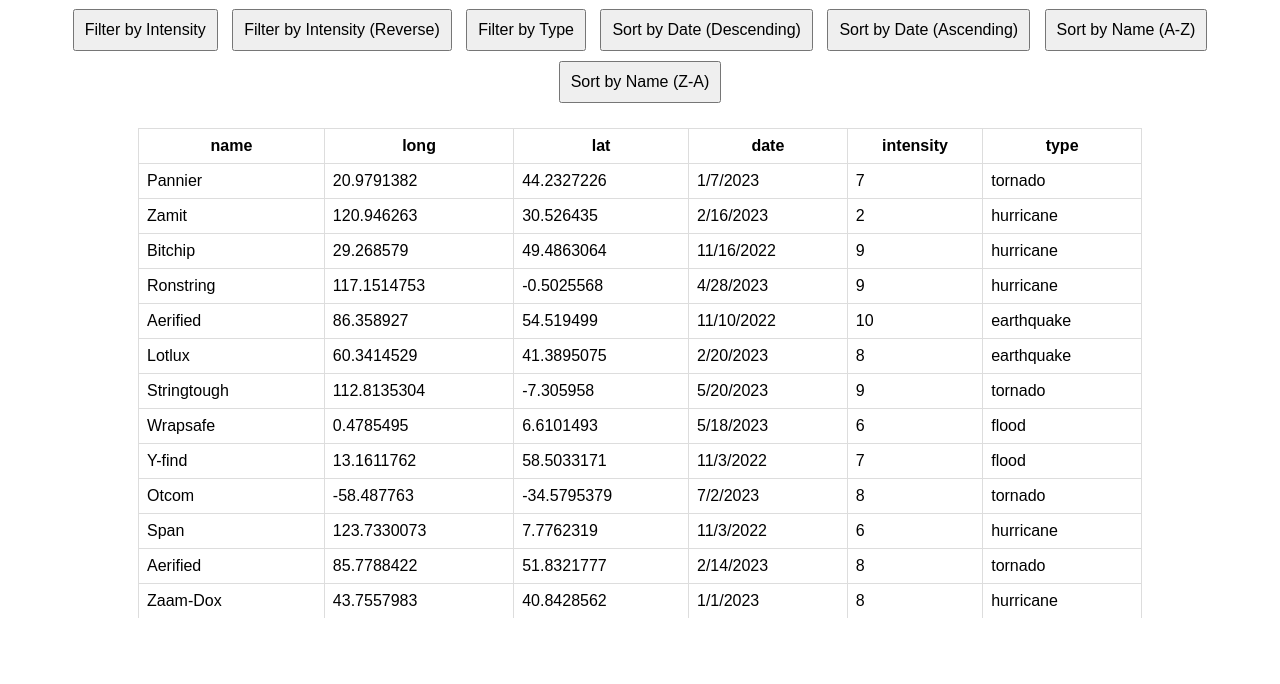
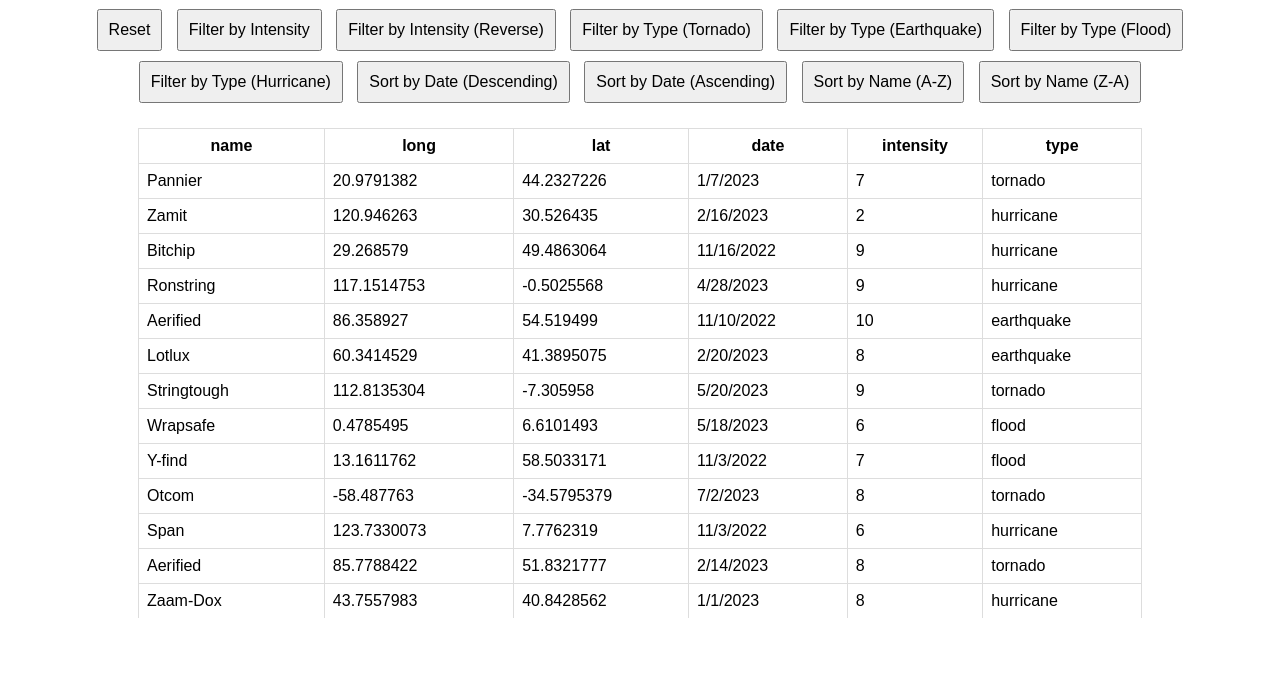
Before and after one commit to HamzaKababji/WEC-Programming, a plain HTML site: page index.html in a window 1280 px wide. Shown: the part 116-800 px from the top of the page. Drawn offline with Linux system fonts and the light colour scheme.

Commit message:
Added Reset Button

```diff
--- a/data.js
+++ b/data.js
@@ -55,11 +55,9 @@ let date = [];
 let intensity = [];
 let type = [];
 
-
 function activateIntensityFilter() {
   let filteredData = intensityFilter();
   genTable(filteredData);
-  // genTable(intensityFilter());
 }
 
 function intensityFilter() {
@@ -106,8 +104,18 @@ function intensityFilterReverse() {
   return naturalDisasterArray;
 }
 
-function activateTypeFilter() {
+function activateTypeFilterTornado() {
   genTable(typeFilter("tornado"));
+}
+
+function activateTypeFilterHurricane() {
+  genTable(typeFilter("hurricane"));
+}
+function activateTypeFilterEarthquake() {
+  genTable(typeFilter("earthquake"));
+}
+function activateTypeFilterflood() {
+  genTable(typeFilter("flood"));
 }
 
 function typeFilter(filterByType) {
@@ -185,7 +193,6 @@ function genTable(filterCallbackFunction) {
 
   let container = document.body.querySelector(".Filtered");
 
-  // Remove the existing table (if any)
   let existingTable = container.querySelector("table");
   if (existingTable) {
     container.removeChild(existingTable);
--- a/index.html
+++ b/index.html
@@ -16,9 +16,13 @@
     </div>
 
     <div class="buttons">
+      <button onClick="window.location.reload();">Reset</button>
       <button onclick="activateIntensityFilter()">Filter by Intensity</button>
       <button onclick="activateIntensityFilterReverse()">Filter by Intensity (Reverse)</button>
-      <button onclick="activateTypeFilter()">Filter by Type</button>
+      <button onclick="activateTypeFilterTornado()">Filter by Type (Tornado)</button>
+      <button onclick="activateTypeFilterEarthquake()">Filter by Type (Earthquake)</button>
+      <button onclick="activateTypeFilterflood()">Filter by Type (Flood)</button>
+      <button onclick="activateTypeFilterHurricane()">Filter by Type (Hurricane)</button>
       <button onclick="activateSortDatesDesc()">Sort by Date (Descending)</button>
       <button onclick="activateSortDatesAsc()">Sort by Date (Ascending)</button>
       <button onclick="activateNameFilterAZ()">Sort by Name (A-Z)</button>
@@ -28,8 +32,6 @@
 
     <div class="card">
         <div class="table-container">
-
-
               <table class="Filtered">
               </table>
         </div>
```
